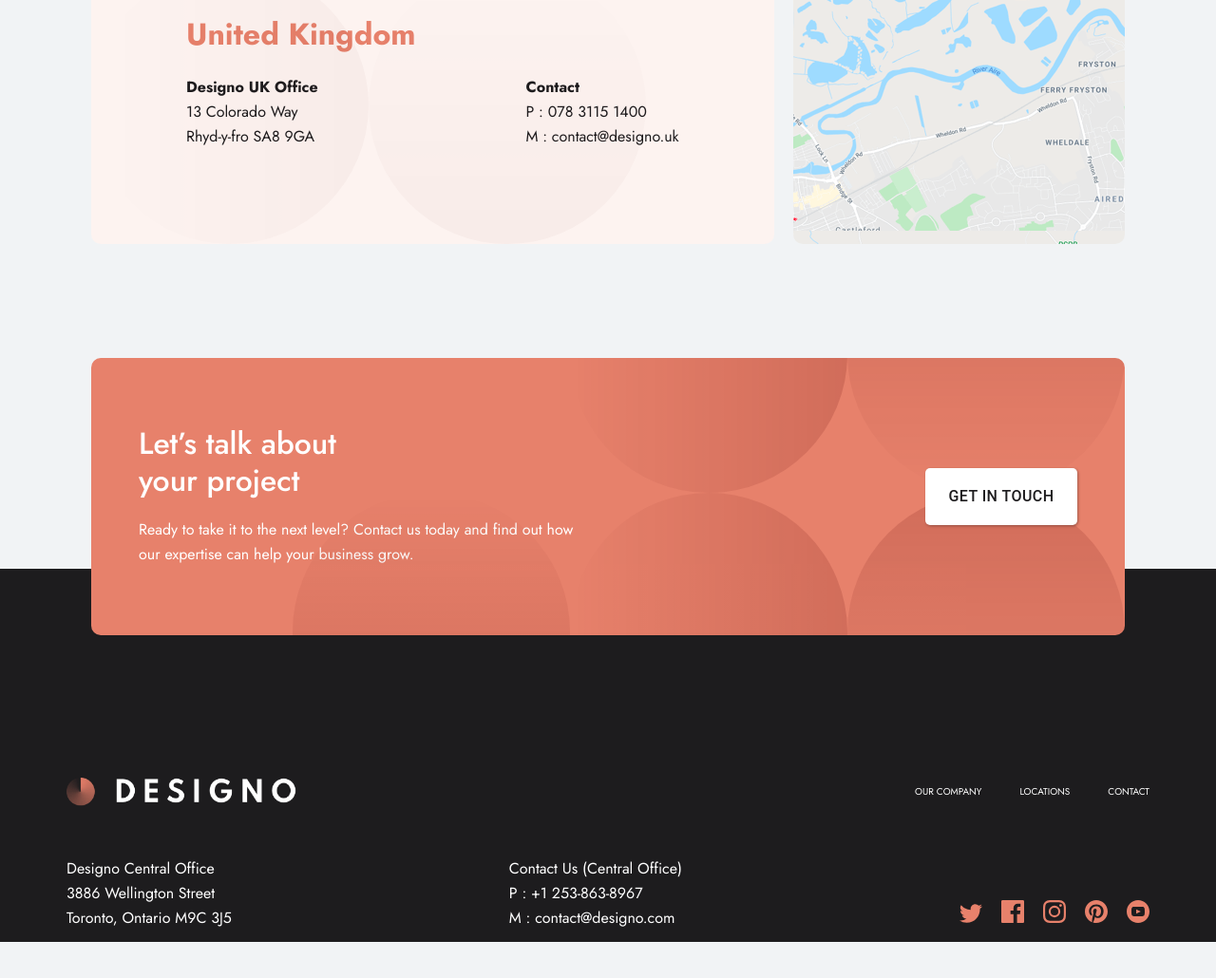
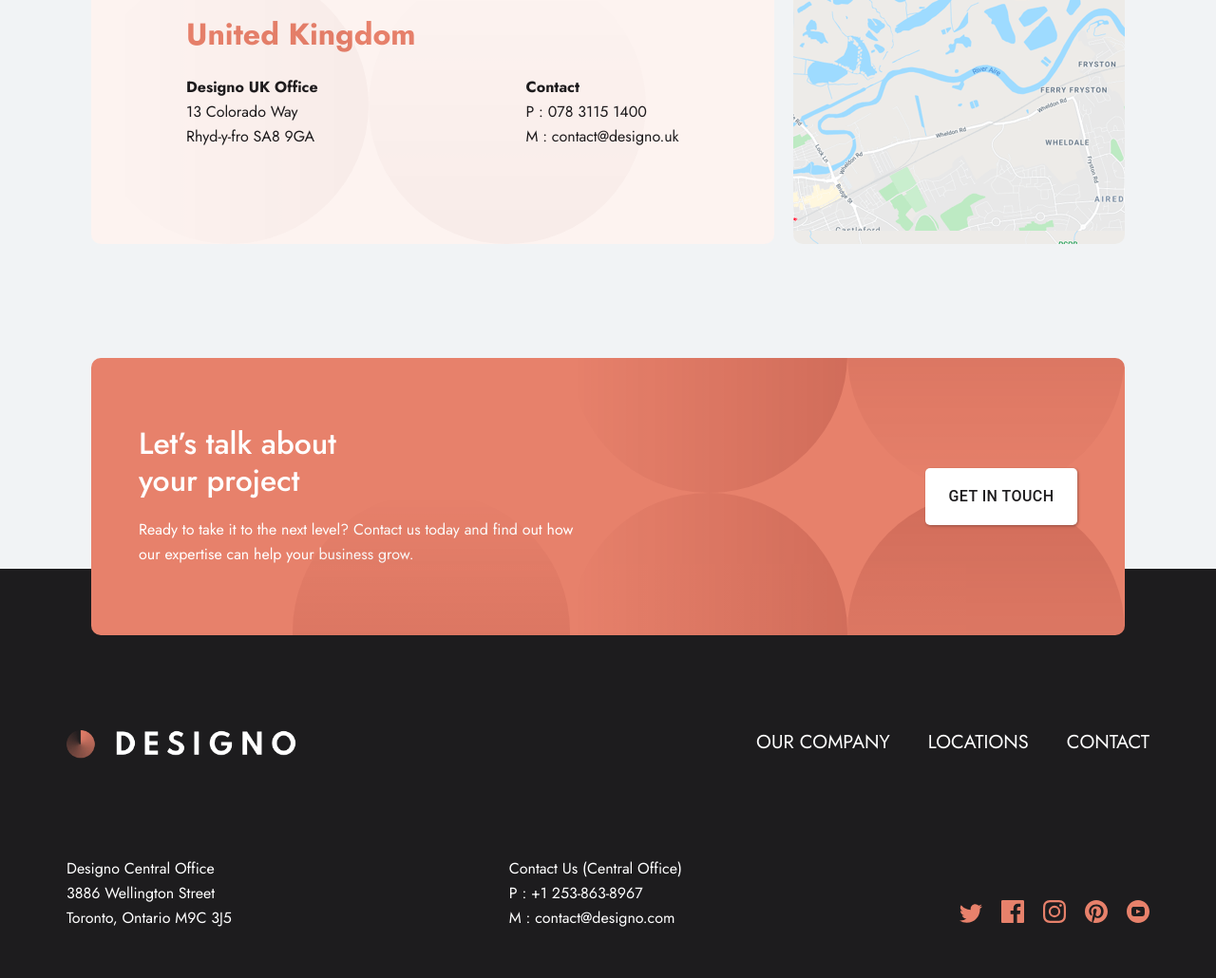
Before and after one commit to Godswilldev/Designo-Multipage, a React (Create React App) app: page /location in a window 1280 px wide. Shown: the part 931-1961 px from the top of the page at 95% size. Before the commit the page ends 1923 px from the top, so only its background shows below. Built offline with nearby package versions, Linux system fonts and the light colour scheme.

Commit message:
increased footer padding

```diff
--- a/src/Components/Footer/FooterStyles.js
+++ b/src/Components/Footer/FooterStyles.js
@@ -4,21 +4,20 @@
 
 export const Footers = styled.footer`
   .footer {
-    height: 39.3rem;
+    height: 100%;
     padding: 7rem;
     background-color: ${variables.primaryColors.black};
     display: flex;
     flex-direction: column;
     justify-content: space-between;
-    @media ${device.tablet} {
-      height: 100%;
-    }
 
     .footer__nav {
       display: flex;
       justify-content: space-between;
-      margin-top: 15rem;
-
+      margin-top: 10rem;
+      @media ${device.tablet} {
+        margin-top: 15rem;
+      }
       .footerLogo {
         width: 25rem;
       }
@@ -31,7 +30,7 @@
       .links {
         text-decoration: none;
         color: ${variables.primaryColors.white};
-        font-size: 1rem;
+        font-size: 2rem;
         text-transform: uppercase;
         &:not(:last-child) {
           margin-right: 4rem;
@@ -45,7 +44,7 @@
           flex-direction: column;
           justify-content: center;
           align-items: center;
-          font-size: 2rem;
+          margin-top: 2rem;
         }
       }
     }
@@ -55,7 +54,11 @@
       display: flex;
       align-items: flex-end;
       justify-content: space-between;
-      margin-top: 5rem;
+      margin-top: 10rem;
+      padding-bottom: 5rem;
+      @media ${device.tablet} {
+        padding-bottom: 0;
+      }
 
       &--links :not(:last-child) {
         margin-right: 2rem;
--- a/src/Components/LetsTalk/LetsTalk.js
+++ b/src/Components/LetsTalk/LetsTalk.js
@@ -2,7 +2,7 @@
 import Buttons from "../Button/Button";
 import { Talk } from "./LetsTalkStyles";
 import circles from "../../assets/shared/desktop/bg-pattern-call-to-action.svg";
-
+import { Link } from "react-router-dom";
 const LetsTalk = () => {
   return (
     <Talk>
@@ -20,7 +20,9 @@
           our expertise can help your business grow.
         </p>
       </div>
-      <Buttons className="btn" text="get in touch" col="onDark" />
+      <Link to="/contact">
+        <Buttons className="btn" text="get in touch" col="onDark" />
+      </Link>
     </Talk>
   );
 };
--- a/src/Components/LetsTalk/LetsTalkStyles.js
+++ b/src/Components/LetsTalk/LetsTalkStyles.js
@@ -28,6 +28,11 @@
         margin: 4rem 0;
       }
     }
+    @media ${device.mobileL} {
+      br {
+        display: none;
+      }
+    }
   }
 
   @media ${device.laptop} {
```
